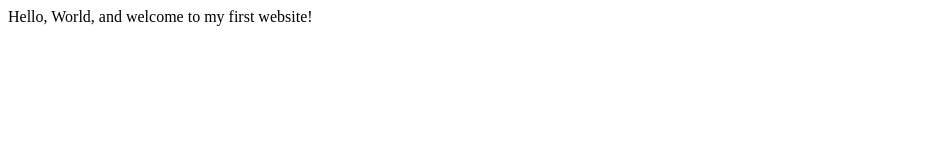
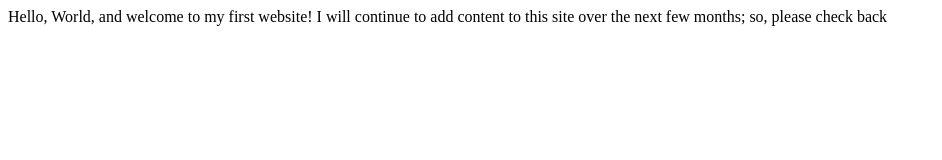
Before and after one commit to ghostboygod/lavigneg.github.io, a plain HTML site: page index.html in a window 1280 px wide. Shown: the whole page, without its empty margins (0-942 px from the left). Drawn offline with Linux system fonts and the light colour scheme.

Commit message:
Update index.html

```diff
--- a/index.html
+++ b/index.html
@@ -3,9 +3,11 @@
     <head>
         <meta charset="utf-8">
         <meta name="viewport" content="width=device-width, initial-scale=1.0">
-        <title>My First Website</title>
+        <meta name="author" content= "James Lawrence">
+        <title>CE Truffaut | Web Developer</title>
     </head>
     <body>
        Hello, World, and welcome to my first website!
+        I will continue to add content to this site over the next few months; so, please check back
     </body>
 </html>
```
